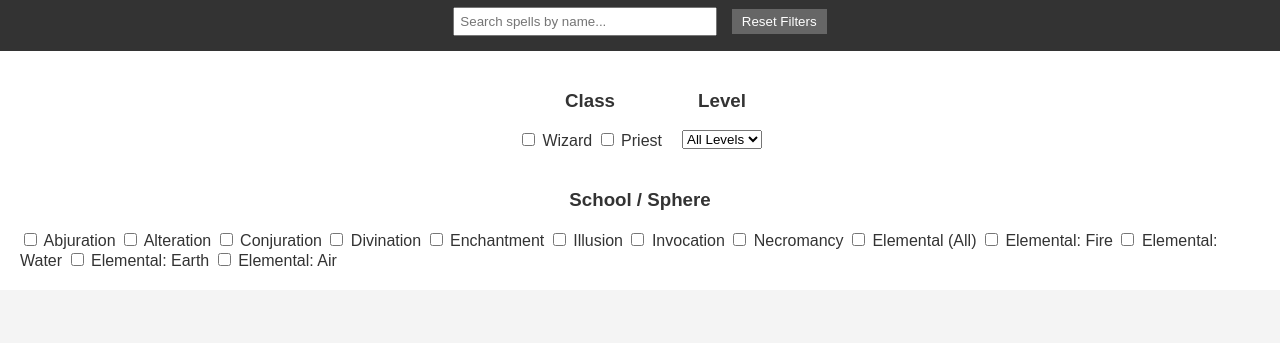
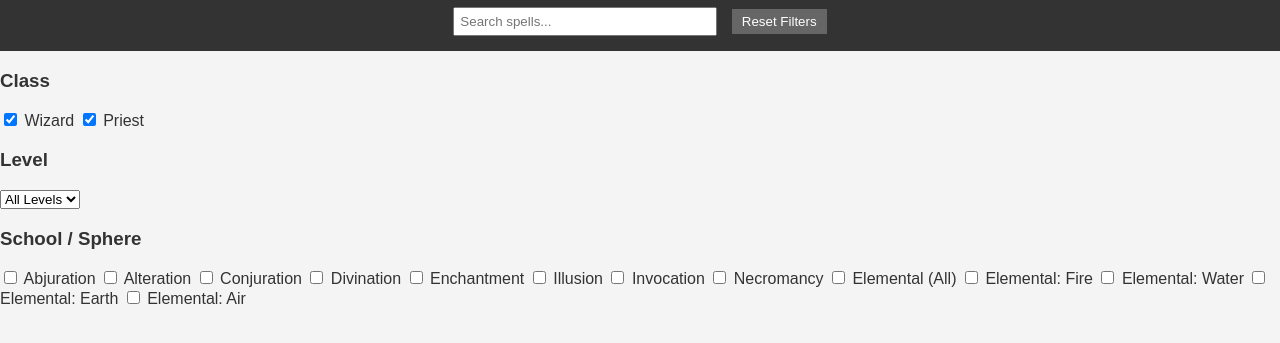
Before and after one commit to Oinos33/adnd2e-spell-list, a plain HTML site: page docs/index.html in a window 1280 px wide. Shown: the part 55-398 px from the top of the page. Drawn offline with Linux system fonts and the light colour scheme.

Commit message:
Update index.html

```diff
--- a/docs/index.html
+++ b/docs/index.html
@@ -9,20 +9,20 @@
 <body>
   <header>
     <h1>AD&D 2e Spell Reference</h1>
-        <input type="text" id="searchInput" placeholder="Search spells by name...">
+    <input type="text" id="searchInput" placeholder="Search spells...">
     <button id="resetFilters">Reset Filters</button>
   </header>
 
-    <section id="filters">
-        <div id="classFilters">
+  <section class="filters">
+    <div class="filter-group">
       <h3>Class</h3>
-            <label><input type="checkbox" value="Wizard" class="filter-class"> Wizard</label>
-            <label><input type="checkbox" value="Priest" class="filter-class"> Priest</label>
+      <label><input type="checkbox" id="wizard" checked> Wizard</label>
+      <label><input type="checkbox" id="priest" checked> Priest</label>
     </div>
 
-        <div id="levelFilters">
+    <div class="filter-group">
       <h3>Level</h3>
-            <select id="levelSelect">
+      <select id="levelFilter">
         <option value="">All Levels</option>
         <option value="1">1</option>
         <option value="2">2</option>
@@ -36,21 +36,23 @@
       </select>
     </div>
 
+    <div class="filter-group">
+      <h3>School / Sphere</h3>
       <div id="schoolFilters">
-            <h3>School / Sphere</h3>
-            <label><input type="checkbox" value="Abjuration" class="filter-school"> Abjuration</label>
-            <label><input type="checkbox" value="Alteration" class="filter-school"> Alteration</label>
-            <label><input type="checkbox" value="Conjuration" class="filter-school"> Conjuration</label>
-            <label><input type="checkbox" value="Divination" class="filter-school"> Divination</label>
-            <label><input type="checkbox" value="Enchantment" class="filter-school"> Enchantment</label>
-            <label><input type="checkbox" value="Illusion" class="filter-school"> Illusion</label>
-            <label><input type="checkbox" value="Invocation" class="filter-school"> Invocation</label>
-            <label><input type="checkbox" value="Necromancy" class="filter-school"> Necromancy</label>
-            <label><input type="checkbox" value="Elemental" class="filter-school"> Elemental (All)</label>
-            <label><input type="checkbox" value="Elemental Fire" class="filter-school"> Elemental: Fire</label>
-            <label><input type="checkbox" value="Elemental Water" class="filter-school"> Elemental: Water</label>
-            <label><input type="checkbox" value="Elemental Earth" class="filter-school"> Elemental: Earth</label>
-            <label><input type="checkbox" value="Elemental Air" class="filter-school"> Elemental: Air</label>
+        <label><input type="checkbox" value="Abjuration"> Abjuration</label>
+        <label><input type="checkbox" value="Alteration"> Alteration</label>
+        <label><input type="checkbox" value="Conjuration"> Conjuration</label>
+        <label><input type="checkbox" value="Divination"> Divination</label>
+        <label><input type="checkbox" value="Enchantment"> Enchantment</label>
+        <label><input type="checkbox" value="Illusion"> Illusion</label>
+        <label><input type="checkbox" value="Invocation"> Invocation</label>
+        <label><input type="checkbox" value="Necromancy"> Necromancy</label>
+        <label><input type="checkbox" value="Elemental (All)"> Elemental (All)</label>
+        <label><input type="checkbox" value="Elemental: Fire"> Elemental: Fire</label>
+        <label><input type="checkbox" value="Elemental: Water"> Elemental: Water</label>
+        <label><input type="checkbox" value="Elemental: Earth"> Elemental: Earth</label>
+        <label><input type="checkbox" value="Elemental: Air"> Elemental: Air</label>
+      </div>
     </div>
   </section>
 
```
Lines whose indentation alone changed are shown as unchanged.
